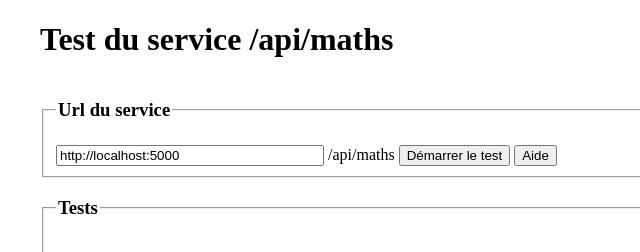
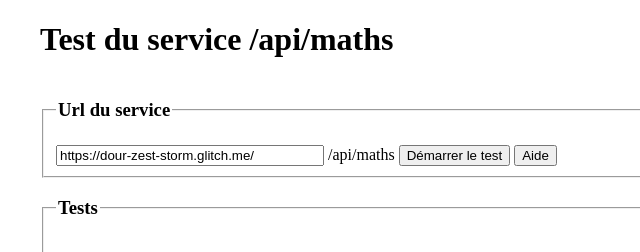
Before and after one commit to SimonLerouxx/TP2_SimonLeroux, a website: page wwwroot/MathsTests/testMathsAPI.html in a window 1280 px wide. Shown: the top 252 px of the page, 0-640 px from the left. Drawn offline with Linux system fonts and the light colour scheme.

Commit message:
https://dour-zest-storm.glitch.me/MathsTests/testMathsAPI.html

```diff
--- a/wwwroot/MathsTests/testMathsAPI.html
+++ b/wwwroot/MathsTests/testMathsAPI.html
@@ -32,7 +32,7 @@
         <legend>
             <h3>Url du service</h3>
         </legend>
-        <input type="text" id="serviceHost" value="http://localhost:5000" placeholder="host">
+        <input type="text" id="serviceHost" value="https://dour-zest-storm.glitch.me/" placeholder="host">
         <span>/api/maths</span>
         <button id="LaunchTestCMD">Démarrer le test</button>
         <button id="serviceHelp">Aide</button>
```
